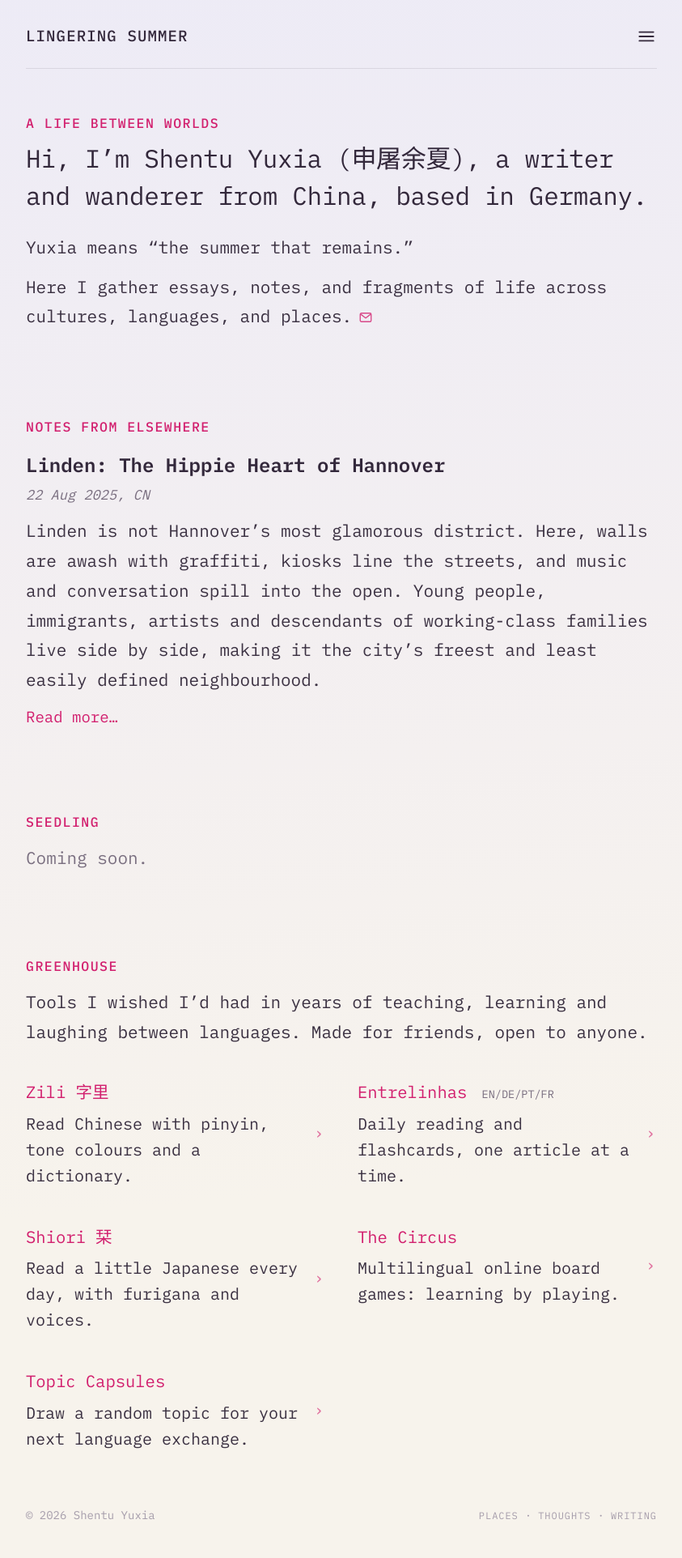
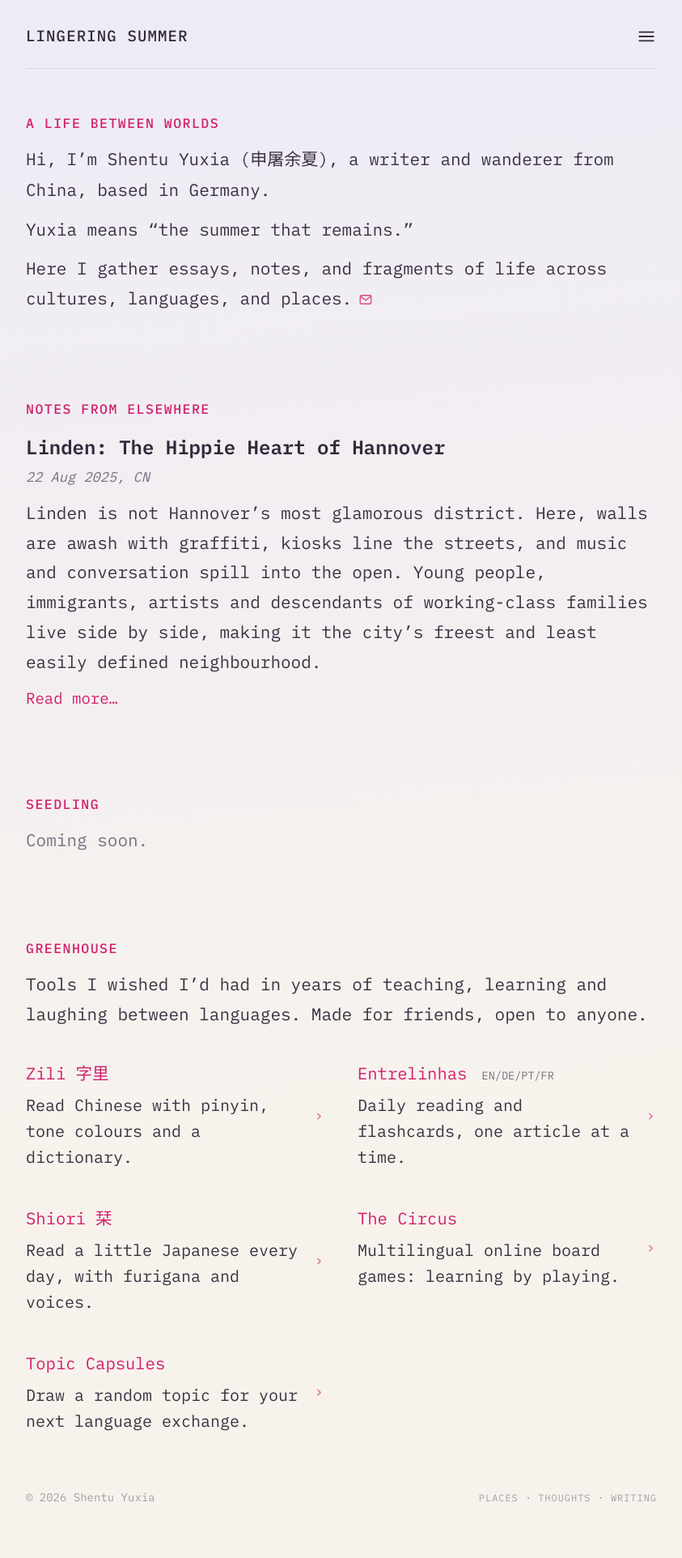
Before and after one commit to Shentuyuxia/lingersummer, a Jekyll site: the page built from index.html, in a window 1280 px wide. Shown: the whole page at 81% size, without its empty margins (218-1061 px from the left). Built offline with Jekyll 4.4.1, drawn with Linux system fonts in a browser that asks for light colours; after the commit the page ends 1901 px from its top, so only the background shows below that.

Commit message:
Greeting at normal body size
Co-Authored-By: Claude Opus 5.5 <noreply@anthropic.com>
Claude-Session: https://claude.ai/code/session_015WS6KrdzTWWzbZ5CE5hxyi

```diff
--- a/index.html
+++ b/index.html
@@ -262,9 +262,9 @@ layout: null
   .top .menu{margin-left:auto!important}
   @media (max-width:520px){ footer .motto{display:none} }
   /* greeting as the headline */
-  .hero h1.greet{font-size:clamp(23px,2.6vw,31px)!important;font-weight:400!important;letter-spacing:-.01em;line-height:1.45!important;max-width:30em}
+  .hero h1.greet{font-size:clamp(17.5px,1.65vw,21px)!important;font-weight:400!important;letter-spacing:0;line-height:1.75!important;color:var(--muted);margin-top:14px}
   .hero h1.greet .zh{font-weight:300}
-  .hero .sub:not(.sub2){margin-top:22px!important}
+  .hero .sub:not(.sub2){margin-top:12px!important}
   @media (max-width:520px){ .top{padding:20px 0 16px!important} .nav{gap:8px} .hero{padding:40px 0 8px!important} }
 </style>
 </head>
```
